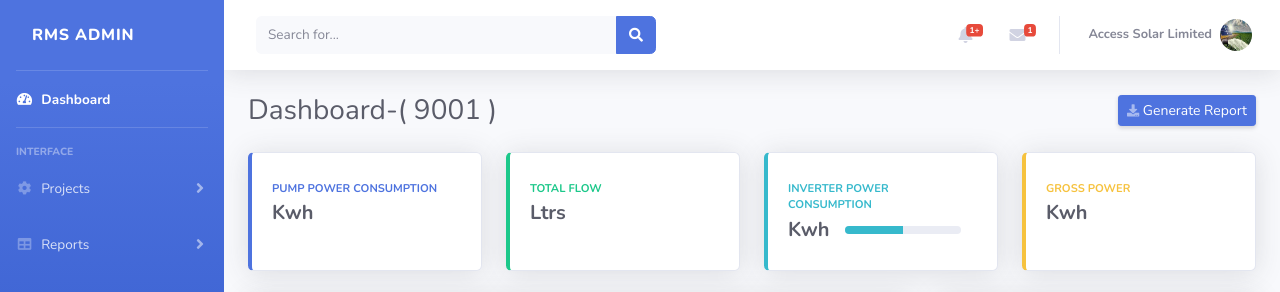
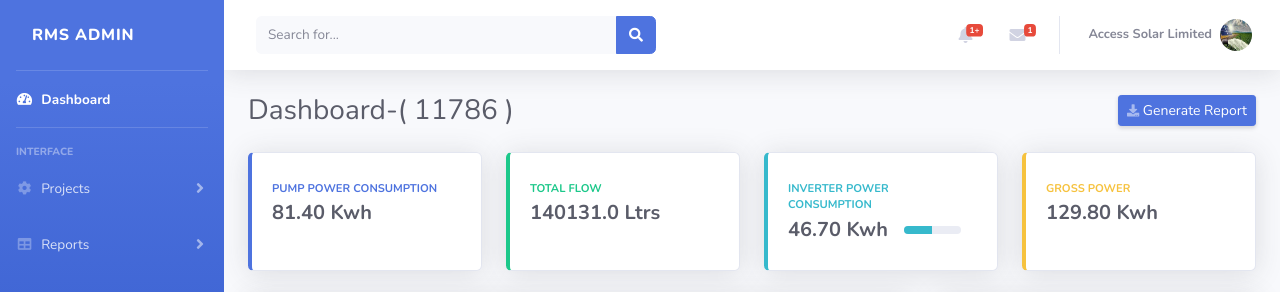
Before and after one commit to psbawsserver1/acs, a Django app: page / in a window 1280 px wide. Shown: the top 292 px of the page. Run offline with Django 3.2, Linux system fonts and the light colour scheme; data comes from the database, SQL or seed files in the repository; both versions use the stored data as it was after the commit; some libraries are stand-ins or nearby versions.

Commit message:
initial commit

```diff
--- a/rms/models.py
+++ b/rms/models.py
@@ -44,14 +44,14 @@ class siteDtls(models.Model):
 	ConNum = models.CharField(max_length=30,null=True,blank=True)
 	ConName = models.CharField(max_length=30,null=True,blank=True)
 	ConMob = models.IntegerField(max_length=10, null=True,blank=True)
-	LocName = models.CharField(max_length=30,null=True,blank=True)
-	PumpDtls = models.CharField(max_length=30,null=True,blank=True)
-	InvDtls = models.CharField(max_length=30,null=True,blank=True)
+	LocName = models.CharField(max_length=100,null=True,blank=True)
+	PumpDtls = models.CharField(max_length=100,null=True,blank=True)
+	InvDtls = models.CharField(max_length=100,null=True,blank=True)
 
 
 
 	def __str__(self):
-		return self.Sid+'-'+self.ConName
+		return self.Sid+'-'+str(self.ConName)
 
 
 
--- a/rms/views.py
+++ b/rms/views.py
@@ -19,11 +19,11 @@ def home(request):
 
 	xaxis=[]
 	yaxis=[]
-	data = dd.objects.filter(System_RID_No='9001')[:10]
-	t_GPower = dd.objects.filter(System_RID_No='9001').aggregate(Sum('Gross_KWH')).get('Gross_KWH__sum')
-	t_InvPower = dd.objects.filter(System_RID_No='9001').aggregate(Sum('Inverter_Output_KWH')).get('Inverter_Output_KWH__sum')
-	t_PumpPower = dd.objects.filter(System_RID_No='9001').aggregate(Sum('Pump_Consumption_KWH')).get('Pump_Consumption_KWH__sum')
-	t_PumpLtrs = dd.objects.filter(System_RID_No='9001').aggregate(Sum('Water_Discharge_Lts')).get('Water_Discharge_Lts__sum')
+	data = dd.objects.filter(System_RID_No='11786')[:10]
+	t_GPower = dd.objects.filter(System_RID_No='11786').aggregate(Sum('Gross_KWH')).get('Gross_KWH__sum')
+	t_InvPower = dd.objects.filter(System_RID_No='11786').aggregate(Sum('Inverter_Output_KWH')).get('Inverter_Output_KWH__sum')
+	t_PumpPower = dd.objects.filter(System_RID_No='11786').aggregate(Sum('Pump_Consumption_KWH')).get('Pump_Consumption_KWH__sum')
+	t_PumpLtrs = dd.objects.filter(System_RID_No='11786').aggregate(Sum('Water_Discharge_Lts')).get('Water_Discharge_Lts__sum')
 
 	for x in data:
 		xaxis.append(str(x.Date))
--- a/templates/index.html
+++ b/templates/index.html
@@ -301,7 +301,7 @@
 
           <!-- Page Heading -->
           <div class="d-sm-flex align-items-center justify-content-between mb-4">
-            <h1 class="h3 mb-0 text-gray-800">Dashboard-({% if id_no %}{{ id_no }} {% else %} 9001 {% endif %})</h1>
+            <h1 class="h3 mb-0 text-gray-800">Dashboard-({% if id_no %}{{ id_no }} {% else %} 11786 {% endif %})</h1>
             <a href="#" class="d-none d-sm-inline-block btn btn-sm btn-primary shadow-sm"><i class="fas fa-download fa-sm text-white-50"></i> Generate Report</a>
           </div>
 
```
Also changed, not shown: db.sqlite3, rms/migrations/0008_auto_20201020_1746.py (added).
